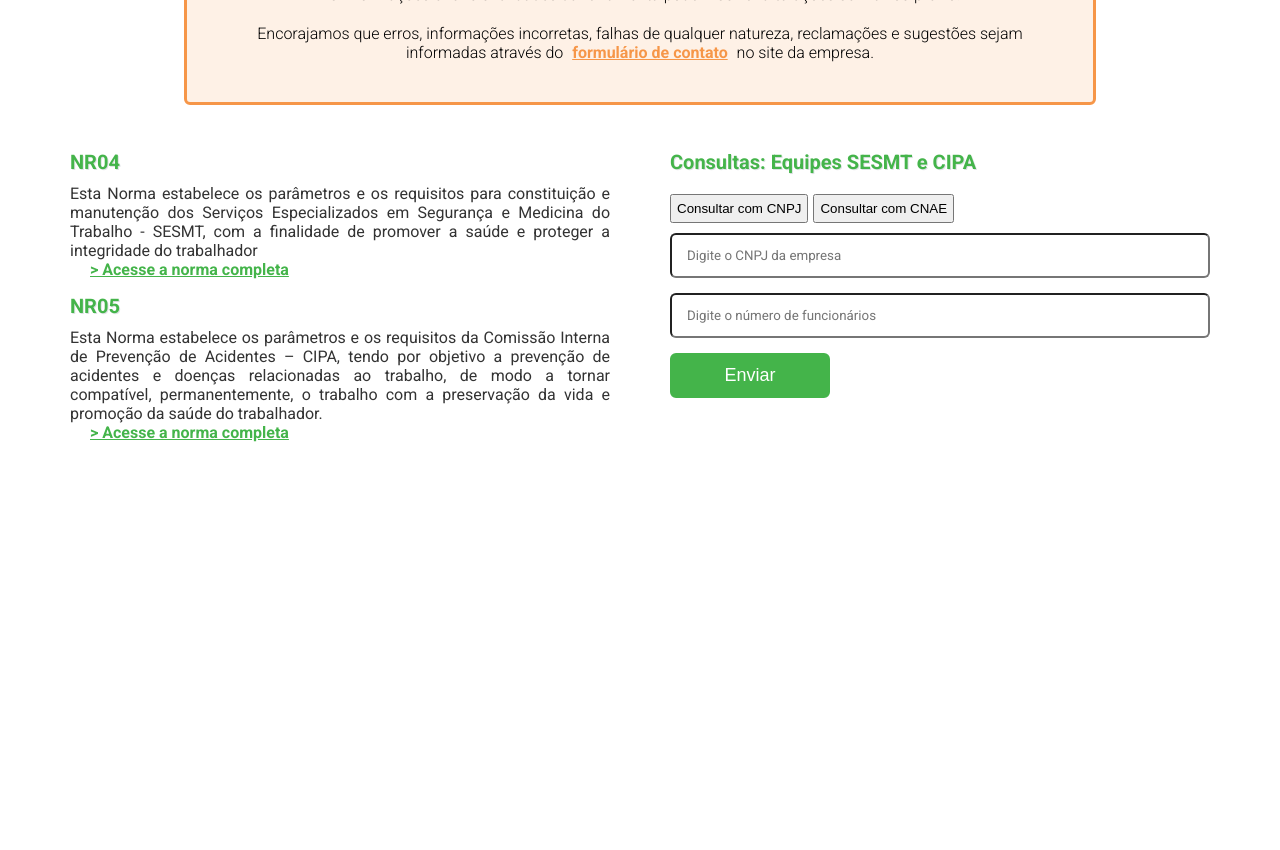
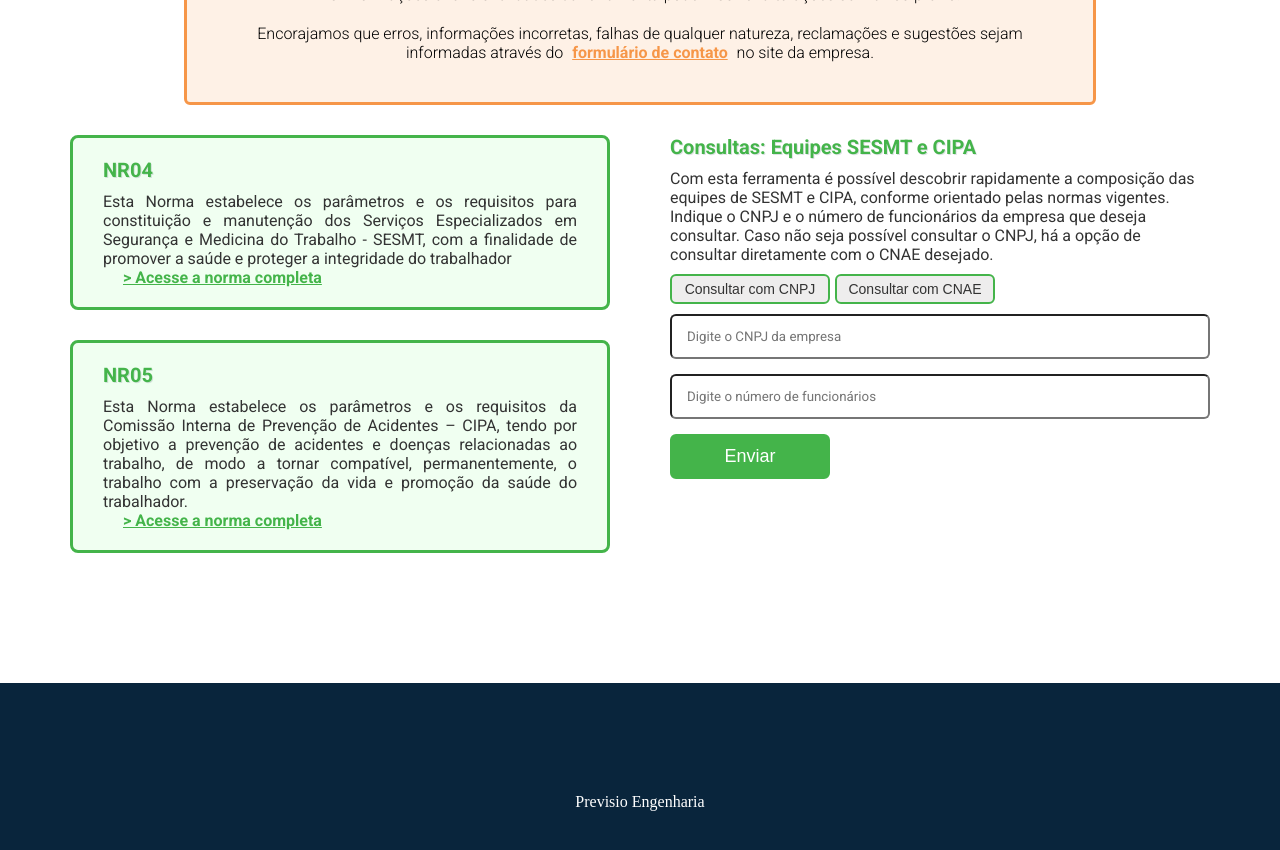
Before and after one commit to joeldc94/test-nextjs, a Next.js app: page /ferramentas in a window 1280 px wide. Shown: the part 300-1150 px from the top of the page. Before the commit the page ends 842 px from the top, so only its background shows below. Built offline with nearby package versions, Linux system fonts and the light colour scheme.

Commit message:
alterações na exibição

```diff
--- /dev/null
+++ b/components/Footer.js
@@ -0,0 +1,9 @@
+const Footer = () => (
+
+    <footer className="rodape">
+        <p>Previsio Engenharia</p>
+    </footer>
+
+);
+
+export default Footer;
--- /dev/null
+++ b/components/RespostaErro.js
@@ -0,0 +1,13 @@
+const RespostaErro = (mensagem) => (
+    <div>
+        <p className='alert-danger'>{mensagem}</p>
+    </div>
+
+
+);
+
+RespostaErro.getInitialProps = (ctx) =>{
+    return ctx.mensagem
+}
+
+export default RespostaErro;
--- a/next.config.js
+++ b/next.config.js
@@ -1,6 +1,6 @@
 module.exports = {
     env: {
       //SERVER_URL: 'http://localhost:8080/',
-      SERVER_URL: 'https://test-nodejs-joeldc94.vercel.app/'
+      SERVER_URL: 'https://test-nodejs-k5fwfwc28-joeldc94.vercel.app/'
     },
   }
--- a/pages/ferramentas.js
+++ b/pages/ferramentas.js
@@ -2,6 +2,9 @@ import { useState } from 'react';
 import Head from 'next/head';
 import Menu from '../components/Menu';
 import AvisoTestes from '../components/AvisoTestes'
+
+import RespostaErro from '../components/RespostaErro'
+import Footer from '../components/Footer';
 
 function Ferramentas(){
 
@@ -19,6 +22,9 @@ function Ferramentas(){
     })
 
     var [respostaDadosNR, setRespostaDadosNR] = useState({
+        cnpj: '',
+        razaoSocial: '',
+        nomeFantasia: '',
         cod_cnae: '',
         desc_cnae: '',
         grau_risco: '',
@@ -152,8 +158,11 @@ function Ferramentas(){
                     type: ''
                 });
                 setRespostaDadosNR({
-                    cod_cnae: retorno.respostaConsultaTabelas.cnae,
-                    desc_cnae: retorno.respostaConsultaTabelas.denominacao,
+                    cnpj: retorno.respostaConsultaTabelas.cnpj,
+                    razaoSocial: retorno.respostaConsultaTabelas.razaoSocial,
+                    nomeFantasia: retorno.respostaConsultaTabelas.nomeFantasia,
+                    cod_cnae: retorno.respostaConsultaTabelas.codigoCnae[0],
+                    desc_cnae: retorno.respostaConsultaTabelas.descricaoCnae[0],
                     grau_risco: retorno.respostaConsultaTabelas.maiorGrauRisco,
                     nro_trabalhadores: retorno.respostaConsultaTabelas.nroTrabalhadores,
                     faixa_nro_trabalhadores_sesmt: 'entre ' + retorno.respostaConsultaTabelas.nroTrabalhadoresMinSesmt + ' e ' + retorno.respostaConsultaTabelas.nroTrabalhadoresMaxSesmt,
@@ -174,6 +183,7 @@ function Ferramentas(){
             });
             console.log(err);
         }
+        document.getElementById("resultado-consulta").scrollIntoView({behavior: 'smooth'})
     }
 
 
@@ -198,22 +208,23 @@ function Ferramentas(){
                     <div className='contact-content'>
 
                         <div className='column left'>
-                            <div className='titulo-consulta'>
-                                NR04
+                            <div className='bloco-explicacao'>
+                                <h3 className='titulo-consulta'>NR04</h3>
+                                <p>Esta Norma estabelece os parâmetros e os requisitos para constituição e manutenção dos Serviços Especializados em Segurança e Medicina do Trabalho - SESMT, com a finalidade de promover a saúde e proteger a integridade do trabalhador</p>
+                                <a target="_blank" href="https://www.gov.br/trabalho-e-previdencia/pt-br/composicao/orgaos-especificos/secretaria-de-trabalho/inspecao/seguranca-e-saude-no-trabalho/normas-regulamentadoras/nr-04.pdf">&gt; Acesse a norma completa</a>
                             </div>
-                            <p>Esta Norma estabelece os parâmetros e os requisitos para constituição e manutenção dos Serviços Especializados em Segurança e Medicina do Trabalho - SESMT, com a finalidade de promover a saúde e proteger a integridade do trabalhador</p>
-                            <a target="_blank" href="https://www.gov.br/trabalho-e-previdencia/pt-br/composicao/orgaos-especificos/secretaria-de-trabalho/inspecao/seguranca-e-saude-no-trabalho/normas-regulamentadoras/nr-04.pdf">&gt; Acesse a norma completa</a>
-                            <div className='titulo-consulta'>
-                                NR05
+                            <div className='bloco-explicacao'>
+                                <h3 className='titulo-consulta'>NR05</h3>
+                                <p>Esta Norma estabelece os parâmetros e os requisitos da Comissão Interna de Prevenção de Acidentes – CIPA, tendo por objetivo a prevenção de acidentes e doenças relacionadas ao trabalho, de modo a tornar compatível, permanentemente, o trabalho com a preservação da vida e promoção da saúde do trabalhador.</p>
+                                <a target="_blank" href="https://www.gov.br/trabalho-e-previdencia/pt-br/composicao/orgaos-especificos/secretaria-de-trabalho/inspecao/seguranca-e-saude-no-trabalho/normas-regulamentadoras/nr-05-atualizada-2021-1.pdf">&gt; Acesse a norma completa</a>
                             </div>
-                            <p>Esta Norma estabelece os parâmetros e os requisitos da Comissão Interna de Prevenção de Acidentes – CIPA, tendo por objetivo a prevenção de acidentes e doenças relacionadas ao trabalho, de modo a tornar compatível, permanentemente, o trabalho com a preservação da vida e promoção da saúde do trabalhador.</p>
-                            <a target="_blank" href="https://www.gov.br/trabalho-e-previdencia/pt-br/composicao/orgaos-especificos/secretaria-de-trabalho/inspecao/seguranca-e-saude-no-trabalho/normas-regulamentadoras/nr-05-atualizada-2021-1.pdf">&gt; Acesse a norma completa</a>
                         </div>
 
                         <div className='column right'>
                             <div className='titulo-consulta'>
                                 Consultas: Equipes SESMT e CIPA
                             </div>
+                            <p>Com esta ferramenta é possível descobrir rapidamente a composição das equipes de SESMT e CIPA, conforme orientado pelas normas vigentes. Indique o CNPJ e o número de funcionários da empresa que deseja consultar. Caso não seja possível consultar o CNPJ, há a opção de consultar diretamente com o CNAE desejado.</p>
                             <div>
                                 <button className='selecionaEntrada btnCNPJ' >Consultar com CNPJ</button>
                                 <button className='selecionaEntrada btnCNAE' >Consultar com CNAE</button>
@@ -260,10 +271,21 @@ function Ferramentas(){
                                 </div>
                             </form>
 
-                            {response.type === 'error' ? <p className='alert-danger'>{response.mensagem}</p> : ""}
-                            {response.type === 'success' ? <div className='alert-success'>
-                                <h3>CARACTERÍSTICA DA EMPRESA:</h3>
+                        </div>
+                    </div>
+
+                    <div id='resultado-consulta'>
+                        {response.type === 'error' ?
+                            <p className='alert-danger'>{response.mensagem}</p>
+                        : ""}
+
+                        {response.type === 'success' ?
+                            <div className='alert-success'>
+                                <h3>CARACTERÍSTICAS DA EMPRESA:</h3>
                                 <ul>
+                                    <li>CNPJ: {respostaDadosNR.cnpj};</li>
+                                    <li>Razão Social: {respostaDadosNR.razaoSocial};</li>
+                                    <li>Nome Fantasia: {respostaDadosNR.nomeFantasia};</li>
                                     <li>CNAE consultado: {respostaDadosNR.cod_cnae};</li>
                                     <li>Denominação do CNAE: {respostaDadosNR.desc_cnae}</li>
                                     <li>Grau de Risco da Empresa: {respostaDadosNR.grau_risco};</li>
@@ -282,13 +304,14 @@ function Ferramentas(){
                                     <li>Membros da equipe efetiva: {respostaDadosNR.cipa_efetivos};</li>
                                     <li>Membros da equipe suplente {respostaDadosNR.cipa_suplentes}.</li>
                                 </ul>
-                            </div> : ""}
+                            </div>
+                        : ""}
+                    </div>
 
-
-                        </div>
-                    </div>
                 </div>
             </section>
+
+            <Footer/>
 
             <script src="https://ajax.googleapis.com/ajax/libs/jquery/3.6.1/jquery.min.js"></script>
             <script src="https://cdnjs.cloudflare.com/ajax/libs/jquery.mask/1.14.16/jquery.mask.min.js" integrity="sha512-pHVGpX7F/27yZ0ISY+VVjyULApbDlD0/X0rgGbTqCE7WFW5MezNTWG/dnhtbBuICzsd0WQPgpE4REBLv+UqChw==" crossorigin="anonymous" referrerpolicy="no-referrer"></script>
@@ -300,8 +323,3 @@ function Ferramentas(){
 }
 
 export default Ferramentas;
-
-/*
-                            {response.type === 'error' ? <p className='alert-danger'>{response.mensagem}</p> : ""}
-                            {response.type === 'success' ? <p className='alert-success'>{response.mensagem}</p> : ""}
-                            */
--- a/public/custom.js
+++ b/public/custom.js
@@ -5,9 +5,12 @@ $(function(){
     })
 })
 
+
+
 $(function(){
     $('.btnCNPJ').click(function(){
         $('.formCNPJ').show();
+       //$('.selecionaEntrada').toggleClass(".btnCNPJ",true);
         $('.formCNAE').hide();
     })
 })
@@ -15,6 +18,7 @@ $(function(){
 $(function(){
     $('.btnCNAE').click(function(){
         $('.formCNAE').show();
+        //$('.selecionaEntrada').toggleClass(".btnCNPJ", false);
         $('.formCNPJ').hide();
     })
 })
--- a/styles/style.css
+++ b/styles/style.css
@@ -9,7 +9,9 @@
 body{
     /*background-color: #09253C;*/
     background-color: white;
-
+    display: flex;
+    flex-direction: column;
+    height: 100vh;
 }
 .max-width{
     max-width: 1200px;
@@ -198,6 +200,7 @@ section{
     /*background-color: #09253C;*/
     color: #333333;
     font-family: 'Roboto', 'Sans-serif';
+    min-height: 85vh;
 }
 
 .contact .title{
@@ -263,13 +266,53 @@ section{
     color:#44B44A;
 }
 
+.contact .bloco-explicacao{
+    margin: 0 0 30px 0;
+    padding: 20px 30px;
+    background-color:#f0fff1;
+    border:3px solid #44B44A;
+    border-radius: 8px;
+}
+
+
 .contact .contact-content .titulo-consulta{
     color:#44B44A;
     font-size: 20px;
     font-weight: 800;
     text-shadow: 1px 1px #09253C22;
-    margin: 15px 0 10px 0;
+    margin: 0 0 10px 0;
 }
+
+.right .selecionaEntrada{
+    color: #333333;
+    display: inline;
+    width: 160px;
+    height: 30px;
+    outline: none;
+    font-size: 14px;
+    font-weight: 300;
+    border-radius: 6px;
+    cursor: pointer;
+    flex-wrap: wrap;
+    background-color: #eeeded;
+    border: 2px solid #44B44A;
+    transition: all 0.2s ease;
+}
+
+.right .selecionaEntrada:hover{
+    color: #44B44A;
+    background: none;
+    font-weight: 600;
+}
+
+/*
+.right .btnCNPJ, .right .btnCNAE{
+    color: white;
+    background: #44B44A;
+    font-weight: 600;
+}
+*/
+
 .contact .contact-content .right form .field{
     height: 45px;
     width: 100%;
@@ -404,19 +447,34 @@ section{
     }
 }
 
-.contact .contact-content .right .alert-danger{
+.contact  .alert-danger{
     background-color: #f8d7da;
     color: #842029;
-    margin: 15px 0;
+    margin: 30px 0;
     border: 1px solid #f5c2c7;
     border-radius: 6px;
     padding: 10px;
 }
-.contact .contact-content .right .alert-success{
+.contact  .alert-success{
+
     background-color: #eaf8f2;
     color: #0f5132;
-    margin: 15px 0;
+    margin: 30px 0;
     border: 1px solid #dadbcc;
     border-radius: 6px;
     padding: 20px 10px 20px 30px;
 }
+
+.rodape{
+    color:white;
+    width: 100%;
+    padding: 90px 30px 20px 30px;
+    background-color: #09253C;
+    position: static;
+    bottom: 0;
+    margin-bottom: 0;
+}
+.rodape p{
+    text-align: center;
+    margin: 20px;
+}
```
Also changed, not shown: pages/index.js (+30 -11 lines).
